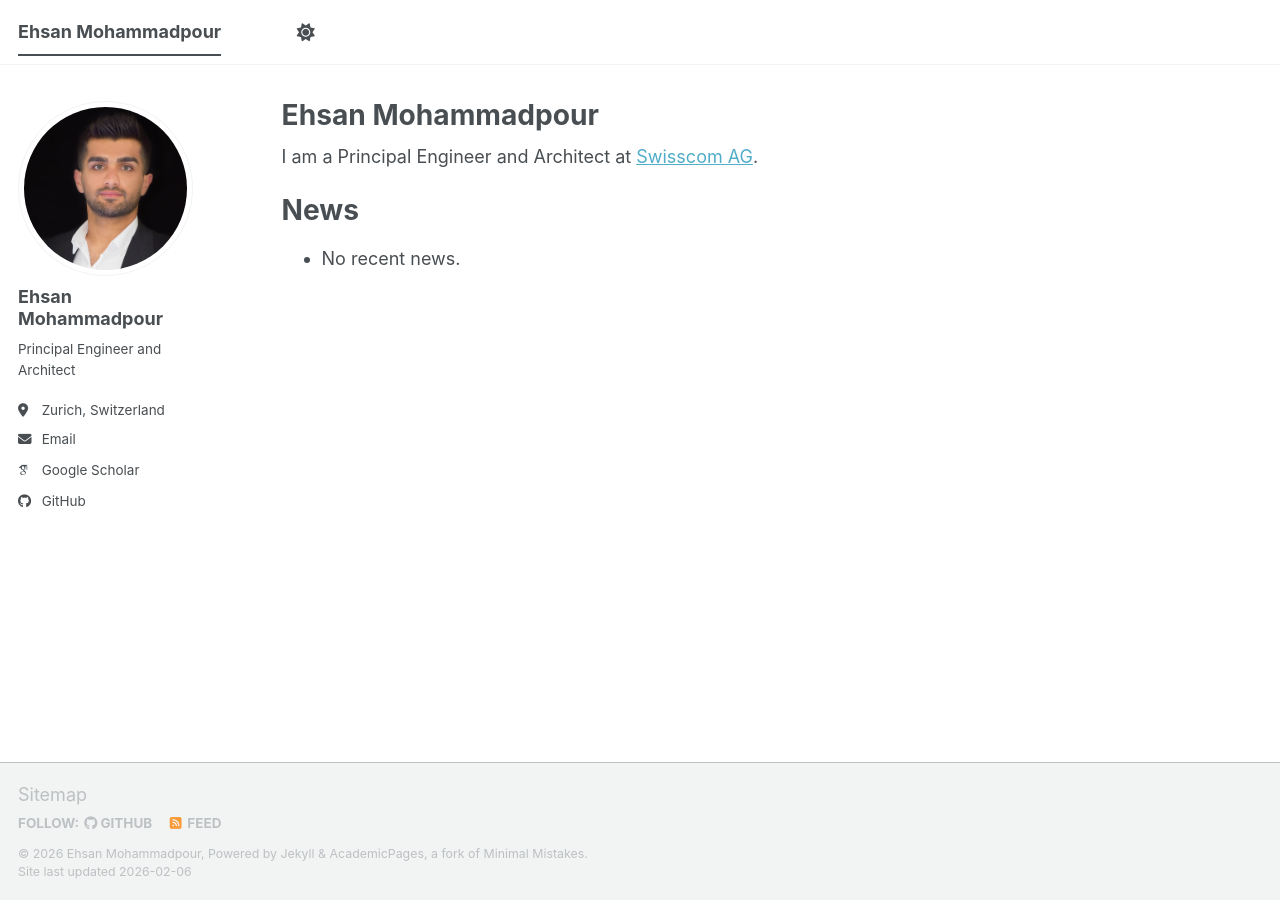
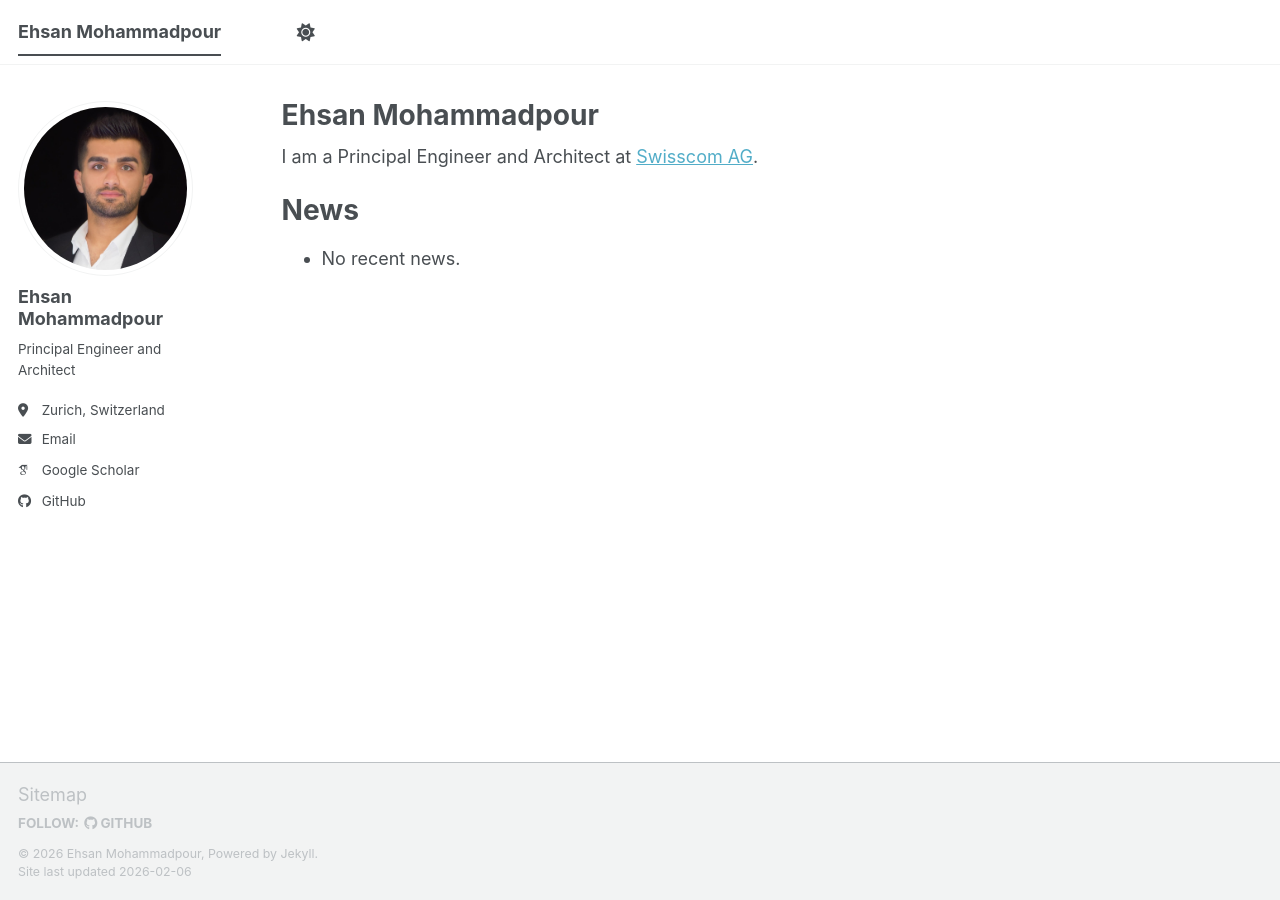
Before and after one commit to ehsanmpd/ehsanmpd.github.io, a Jekyll site: the page built from _pages/about.md, in a window 1280 px wide. Built offline with Jekyll 4.4.1, drawn with Linux system fonts in a browser that asks for light colours; some web fonts are replaced; a script bundle is joined from its source files by our own code; library files that are not in the unit come from our copies.

Commit message:
footer update

```diff
--- a/_config.yml
+++ b/_config.yml
@@ -125,7 +125,7 @@ staticman:
       options:
         format           : "iso8601" # "iso8601" (default), "timestamp-seconds", "timestamp-milliseconds"
 atom_feed:
-  hide                   : false     # change to true to hide the RSS feed in the footer
+  hide                   : true     # change to true to hide the RSS feed in the footer
   path                   : # blank (default) uses feed.xml
 
 
--- a/_includes/footer.html
+++ b/_includes/footer.html
@@ -20,6 +20,6 @@
 {% endif %}
 
 <div class="page__footer-copyright">
-  &copy; {{ site.time | date: '%Y' }} {{ site.name | default: site.title }}, {{ site.data.ui-text[site.locale].powered_by | default: "Powered by" }} <a href="https://jekyllrb.com" rel="nofollow">Jekyll</a> &amp; <a href="https://github.com/academicpages/academicpages.github.io">AcademicPages</a>, a fork of <a href="https://mademistakes.com/work/minimal-mistakes-jekyll-theme/" rel="nofollow">Minimal Mistakes</a>.<br />
+  &copy; {{ site.time | date: '%Y' }} {{ site.name | default: site.title }}, {{ site.data.ui-text[site.locale].powered_by | default: "Powered by" }} <a href="https://jekyllrb.com" rel="nofollow">Jekyll</a>.<br />
   Site last updated {{ "now" | date: '%Y-%m-%d' }}
 </div>
```
